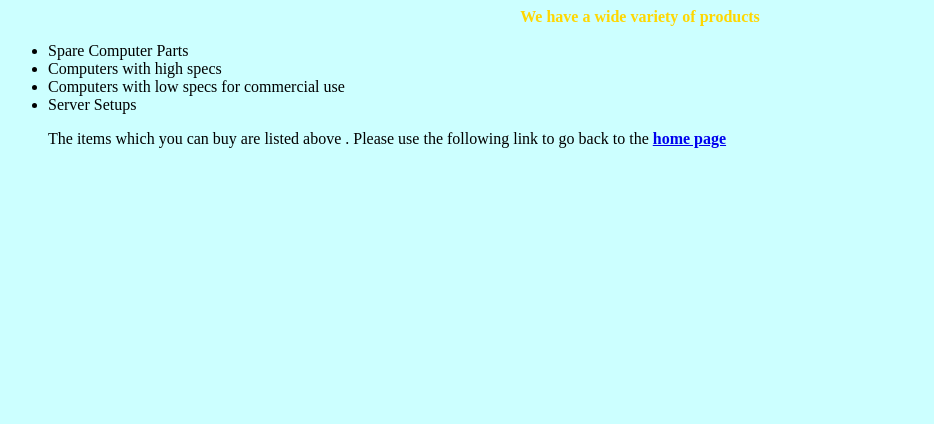
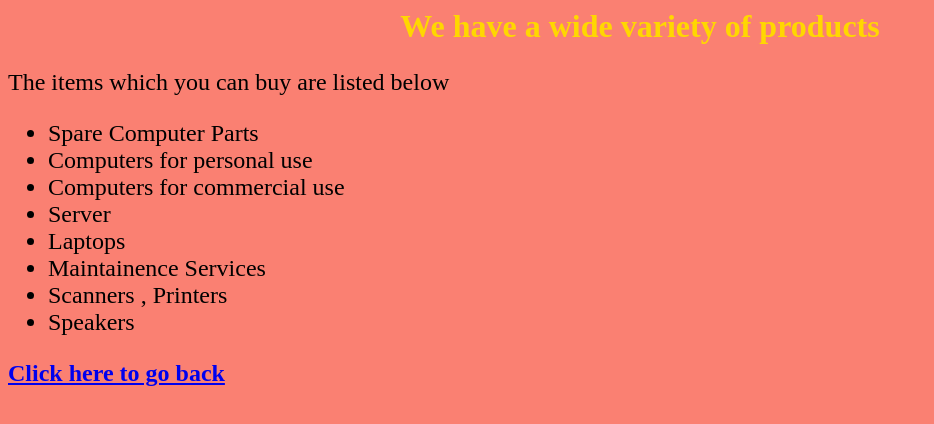
Before and after one commit to Ameya123-code/collegepractical, a plain HTML site: page main3.html in a window 1280 px wide. Shown: the whole page, without its empty margins (0-934 px from the left). Drawn offline with Linux system fonts and the light colour scheme.

Commit message:
Add files via upload

```diff
--- a/main3.html
+++ b/main3.html
@@ -2,14 +2,21 @@
 <head>
 <title>Ameya kharkar 12C Roll no 20</title>
 </head>
-<body bgcolor="#CCFFFF">
-<font color = "Gold" ><p align = "center" ><b>We have a wide variety of products </b></p></font>
+<body bgcolor="#FA8072">
+<font color = "Gold" ><b><h1 align="center">We have a wide variety of products </h1></b></font>
+<font size="5">
+<p>The items which you can buy are listed below </p>
 <ul>
   <li>Spare Computer Parts</li>
-  <li>Computers with high specs</li>
-  <li>Computers with low specs for commercial use </li>
-  <li>Server Setups </li>
-<p>The items which you can buy are listed above . Please use the following link to go back to the <a href="main.html"><b>home page</b></a></p>
-
+  <li>Computers for personal use</li>
+  <li>Computers for commercial use </li>
+  <li>Server</li>
+  <li>Laptops</li>
+  <li>Maintainence Services </li>
+  <li>Scanners , Printers</li>
+  <li>Speakers</li>
+</ul>
+   <a href="index.html"><b>Click here to go back</b></a></p>
+  </font>
 </body>
 </html>
```
Also changed, not shown: index.html (+3 -1 lines), main2.html (+3 -3 lines).
